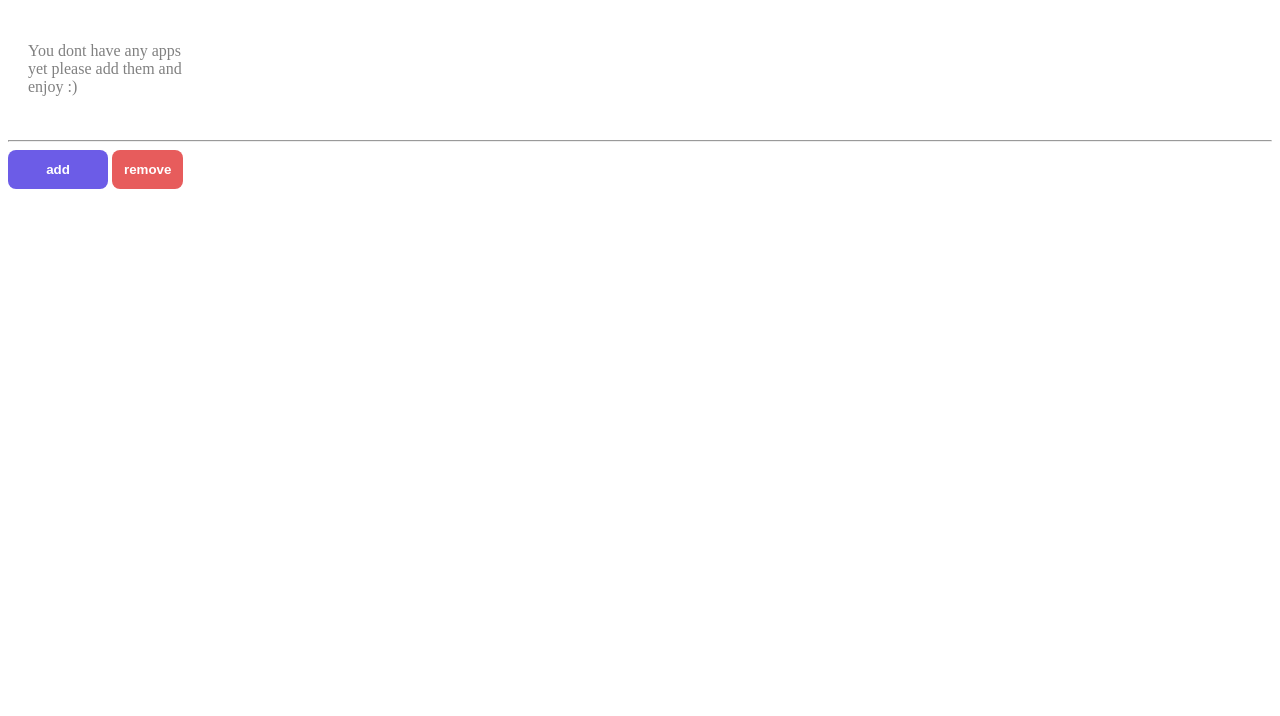
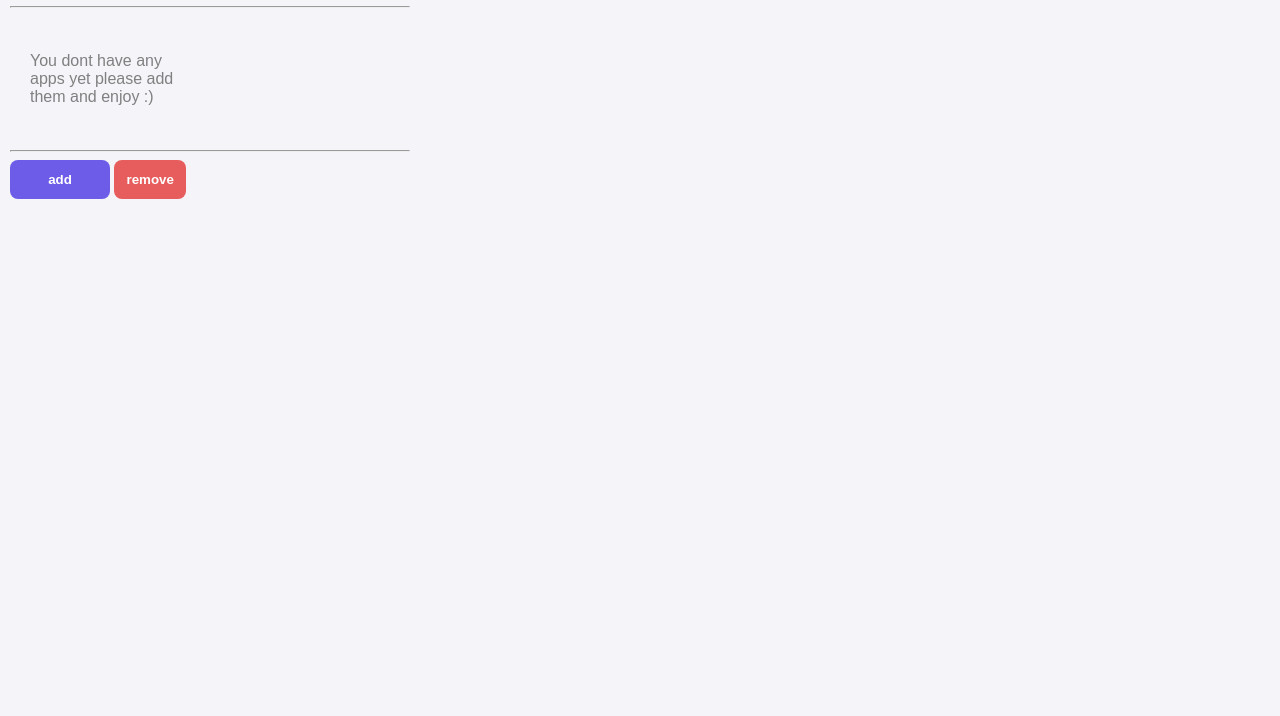
Before and after one commit to codesfb/AppMenuForBrowsers, a browser extension: page index.html in a window 1280 px wide. Shown: the part 84-800 px from the top of the page. Drawn offline with Linux system fonts and the light colour scheme.

Commit message:
changes in manifesto and in the body of the extenion

```diff
--- a/style.css
+++ b/style.css
@@ -1,3 +1,13 @@
+body {
+    /* Define uma largura e altura mínima para a janelinha da extensão */
+    width: 400px;
+    min-height: 500px;
+    margin: 0;
+    padding: 10px;
+    background-color: #f4f4f9;
+    font-family: sans-serif;
+}
+
 .containerApps {
     display: grid;
     grid-template-columns: repeat(auto-fill, minmax(150px, 1fr));
```
Also changed, not shown: manifest.json.
